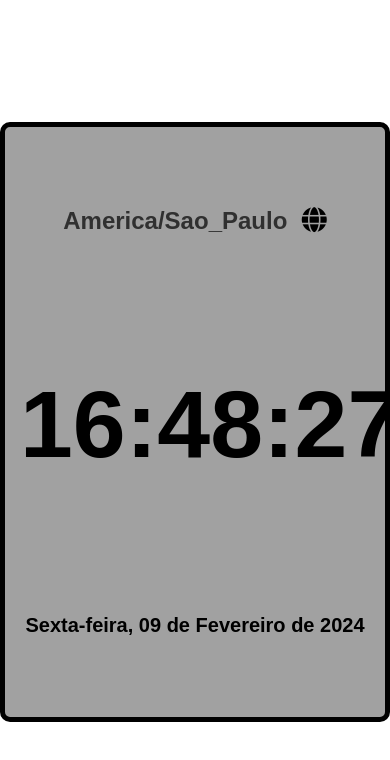
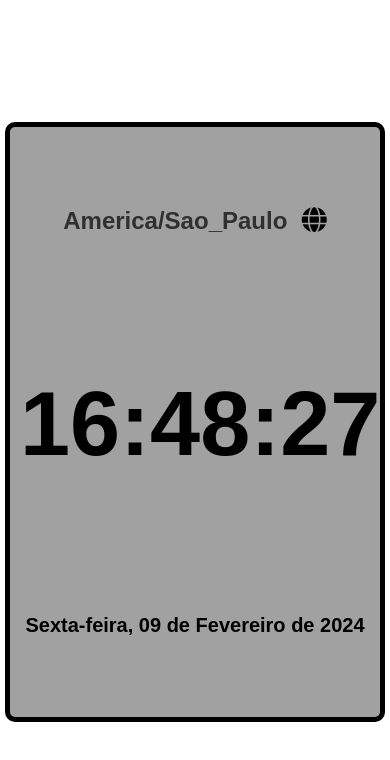
Before and after one commit to mcomanduci/time, a plain HTML site: page index.html in a window 390 px wide. Drawn offline with nearby package versions, Linux system fonts and the light colour scheme; a web font is replaced by a local one.

Commit message:
Update stylesSP.css

```diff
--- a/stylesSP.css
+++ b/stylesSP.css
@@ -7,7 +7,7 @@
 
   .container {
     width: 100%;
-    max-width: 390px;
+    max-width: 380px;
     height: 600px;
     transform: translateY(0);
   }
@@ -20,7 +20,7 @@
   }
 
   .subcontainer .hour {
-    font-size: 95px;
+    font-size: 90px;
   }
 
   .hour {
```
